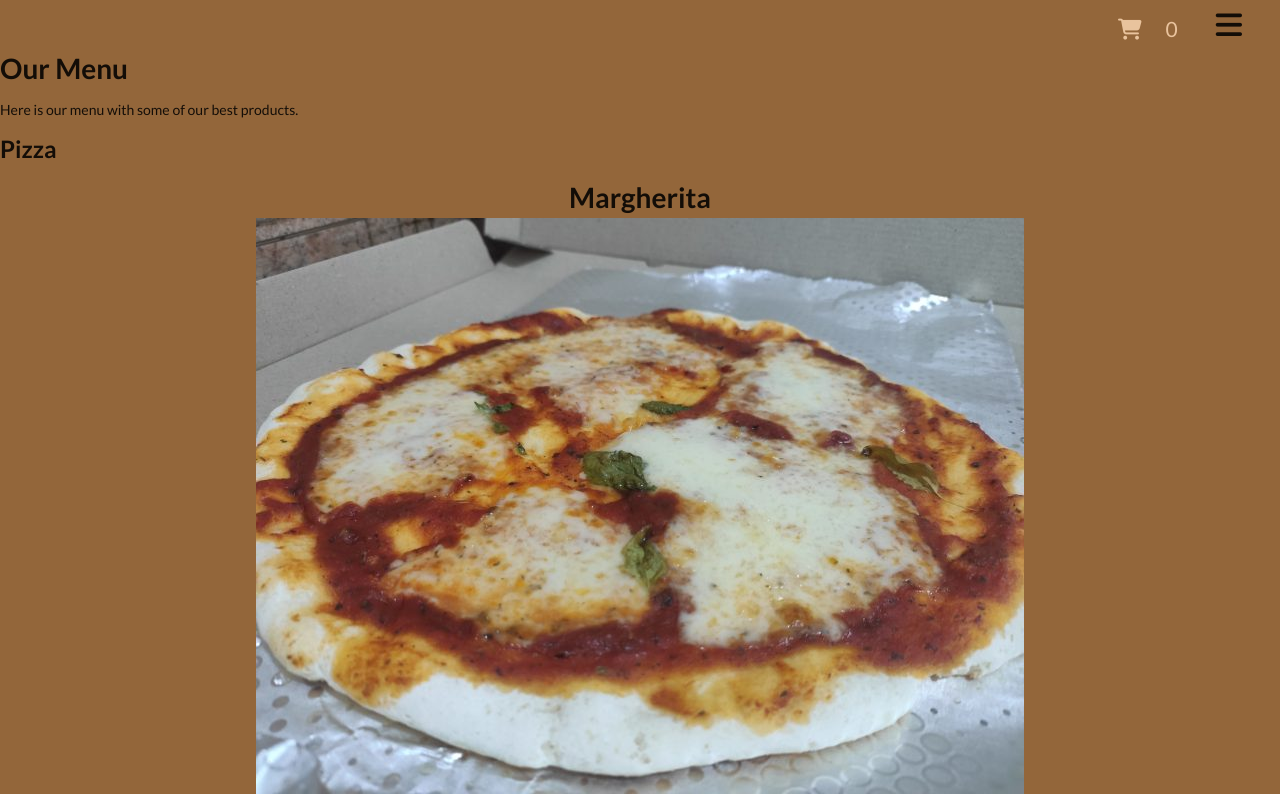
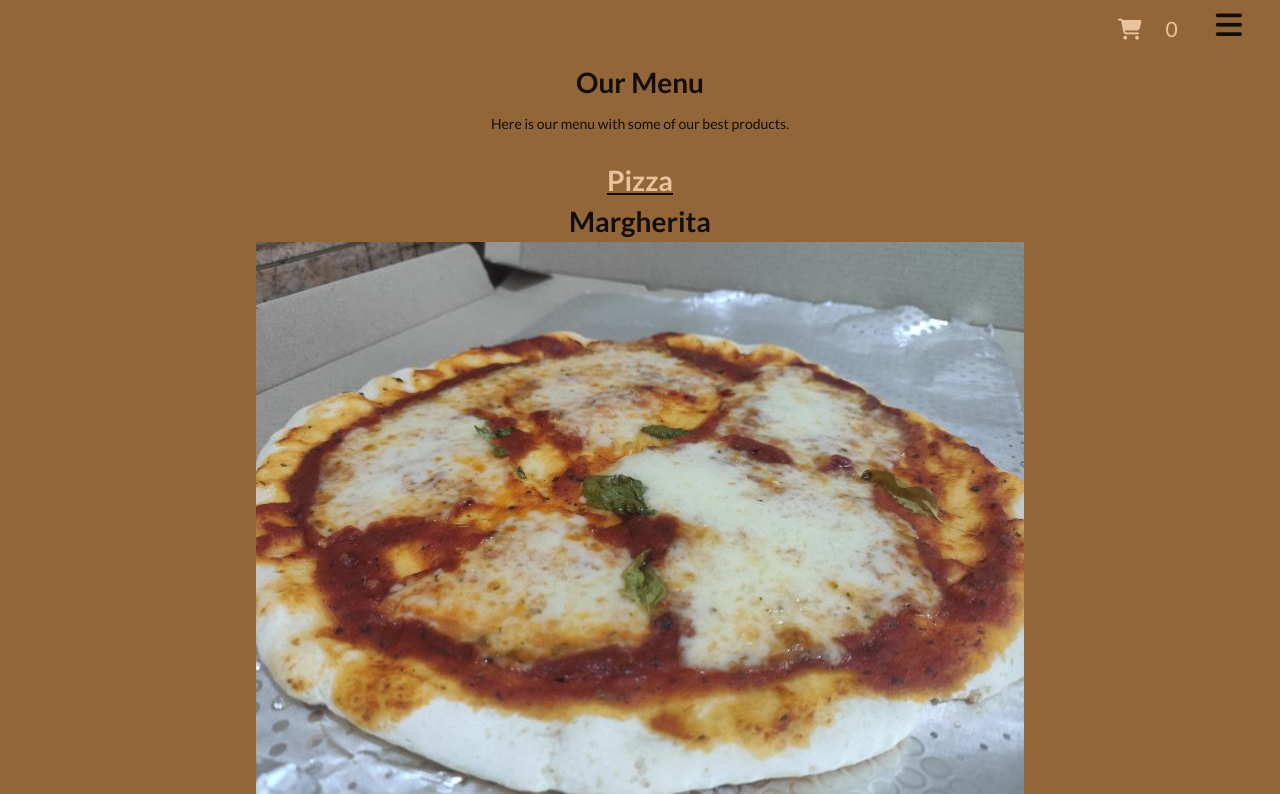
Before and after one commit to digia3d/Bakery, a website: page our_menu.html in a window 1280 px wide. Shown: the top 794 px of the page. Drawn offline with nearby package versions, Linux system fonts and the light colour scheme.

```diff
--- a/our_menu.css
+++ b/our_menu.css
@@ -1,5 +1,14 @@
 .products {
   display: grid;
+}
+
+.product__header {
+  display: flex;
+  flex-direction: column;
+  justify-content: space-between;
+  align-items: center;
+  margin-bottom: 1rem;
+  padding: 1rem;
 }
 
 .pizzeria,
@@ -7,6 +16,23 @@
   display: grid;
   grid-template-columns: repeat(1, 1fr);
   gap: 20px;
+}
+
+.pizza h2 {
+  font-size: 2rem;
+  font-weight: 600;
+  margin: 0;
+  text-align: center;
+  text-decoration: underline;
+  padding-bottom: 5px;
+}
+
+a {
+  color: var(--text-color-light);
+}
+
+a:hover {
+  color: var(--color-lighter);
 }
 
 #pizza {
--- a/our_menu.html
+++ b/our_menu.html
@@ -76,7 +76,7 @@
               >Our Menu</a
             >
             <ul>
-              <li><a class="item" href="#pizza">Pizza</a></li>
+              <li><a class="item" href="pages/pizza.html">Pizza</a></li>
               <li><a class="item" href="#fast_food">Fast Food</a></li>
               <li><a class="item" href="#barbecue">Barbecue</a></li>
               <li><a class="item" href="#bakery">Bakery</a></li>
@@ -89,11 +89,13 @@
     </nav>
   </header>
   <section class="products">
-    <h1>Our Menu</h1>
-    <p>Here is our menu with some of our best products.</p>
+    <div class="product__header">
+      <h1>Our Menu</h1>
+      <p>Here is our menu with some of our best products.</p>
+    </div>
     <div class="pizzeria">
       <div class="pizza" >
-        <h2>Pizza</h2>
+        <h2><a class="item" href="pages/pizza.html">Pizza</a></h2>
         <div id="pizza">
           <h3>Margherita</h3>
           <div class="picture-container">
--- a/style.css
+++ b/style.css
@@ -184,7 +184,7 @@
   border: 3px solid #f1f1f1;
   border-radius: 15px;
   position: absolute;
-  top: 35%;
+  top: 45%;
   left: 50%;
   transform: translate(-50%, -50%);
   z-index: 2;
--- /dev/null
+++ b/under-construction.css
@@ -0,0 +1,43 @@
+body {
+  background-color: rgb(147, 102, 58);
+}
+
+.construction {
+  max-width: 600px;
+  margin: 0 auto;
+  text-align: center;
+  padding: 50px;
+  background-color: rgb(255, 255, 255);
+  box-shadow: 0 0 10px rgba(0, 0, 0, 0.1);
+  border-radius: 5px;
+  margin-top: 50px;
+}
+
+h1 {
+  font-size: 36px;
+  color: rgb(76, 76, 76);
+  margin-bottom: 20px;
+}
+
+p {
+  font-size: 18px;
+  color: rgb(140, 140, 140);
+  line-height: 1.5;
+}
+
+button {
+  display: block;
+  margin: 30px auto;
+  background-color: rgb(76, 175, 80);
+  color: rgb(255, 255, 255);
+  font-size: 18px;
+  padding: 10px 20px;
+  border: none;
+  border-radius: 5px;
+  cursor: pointer;
+  transition: background-color 0.2s ease-in-out;
+}
+
+button:hover {
+  background-color: rgb(62, 142, 65);
+}
```
Also changed, not shown: index.html (+1 -1 lines), under-construction.html (added, +14 -0 lines), pages/pizza.html (added).
